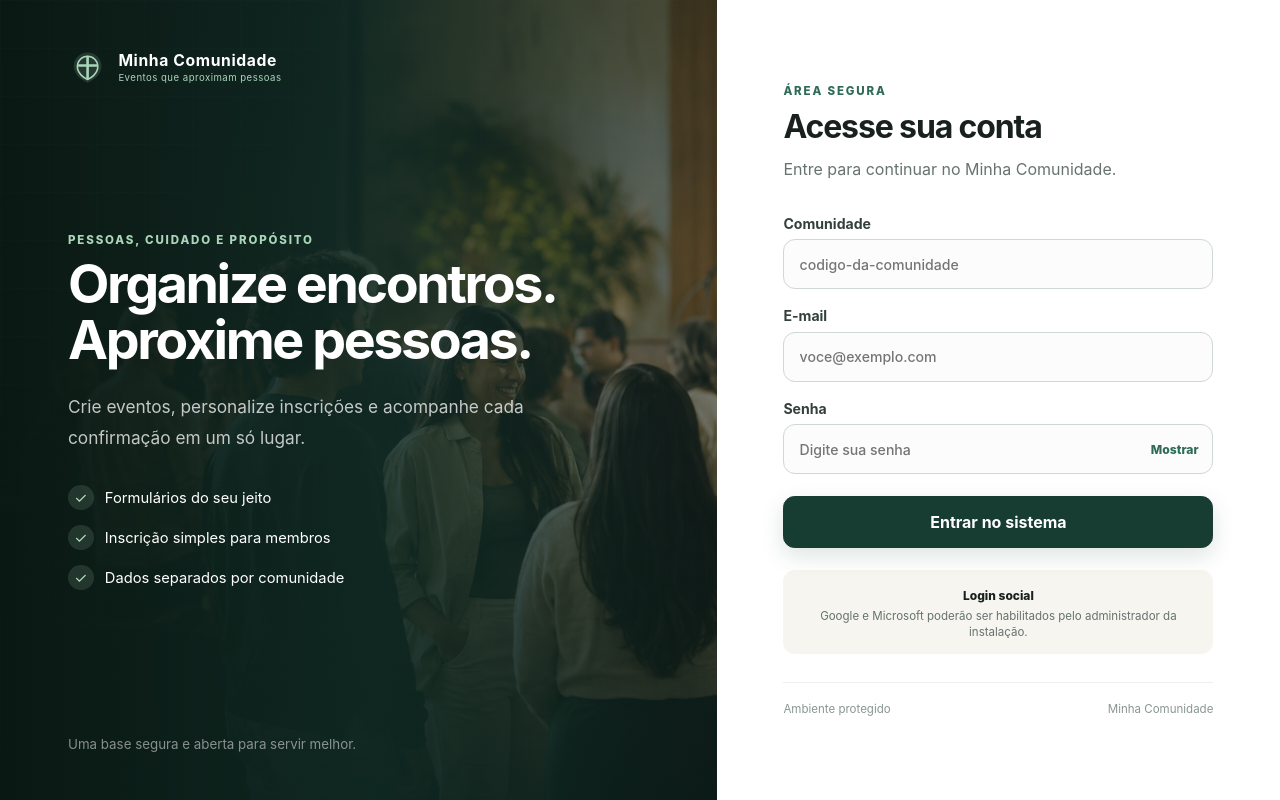
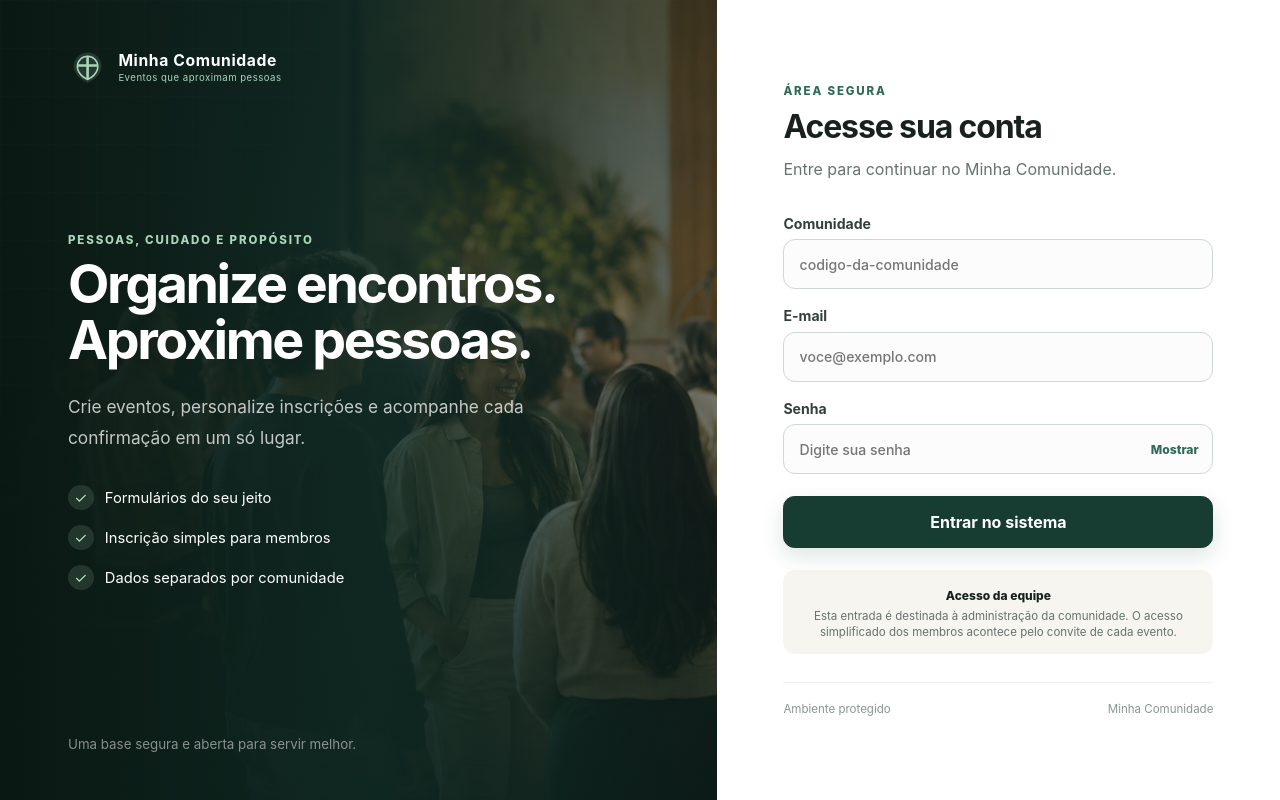
Before and after one commit to jairsantana7/igreja, a Nuxt app in the folder apps/web/: page /login in a window 1280 px wide. Built offline with nearby package versions, Linux system fonts and the light colour scheme.

Commit message:
docs(auth): scope social login to event invitations

```diff
--- a/apps/web/app/pages/login.vue
+++ b/apps/web/app/pages/login.vue
@@ -65,7 +65,7 @@ async function login() {
         <p v-if="errorMessage" class="alert" role="alert">{{ errorMessage }}</p>
         <button class="button button--primary button--large" type="submit" :disabled="loading">{{ loading ? 'Entrando…' : 'Entrar no sistema' }}</button>
 
-        <div class="social-note"><span>Login social</span><p>Google e Microsoft poderão ser habilitados pelo administrador da instalação.</p></div>
+        <div class="social-note"><span>Acesso da equipe</span><p>Esta entrada é destinada à administração da comunidade. O acesso simplificado dos membros acontece pelo convite de cada evento.</p></div>
         <footer><span>Ambiente protegido</span><span>{{ config.public.appName }}</span></footer>
       </form>
     </section>
--- a/apps/web/app/pages/settings.vue
+++ b/apps/web/app/pages/settings.vue
@@ -87,7 +87,7 @@ async function save() {
     <div v-else-if="error" class="empty-card settings-loading"><p>Não foi possível carregar as configurações.</p><button class="button" @click="refresh()">Tentar novamente</button></div>
     <form v-else class="settings-form" @submit.prevent="save">
       <section class="settings-section">
-        <div class="settings-section__heading"><span class="settings-icon">◎</span><div><p class="eyebrow">Acesso</p><h2>Login pelas redes sociais</h2><p>Configure a intenção de uso. O botão de login só deve ser publicado quando o adaptador OIDC estiver instalado.</p></div></div>
+        <div class="settings-section__heading"><span class="settings-icon">◎</span><div><p class="eyebrow">Inscrição sem atrito</p><h2>Login social dos membros</h2><p>Habilite provedores para o membro entrar pelo convite do evento e continuar a confirmação de presença. O botão público só aparece quando o adaptador OIDC estiver instalado.</p></div></div>
 
         <div class="integration-grid">
           <article class="integration-card">
```
Also changed, not shown: 4 other files (tests, documents, lock files or other folders).
